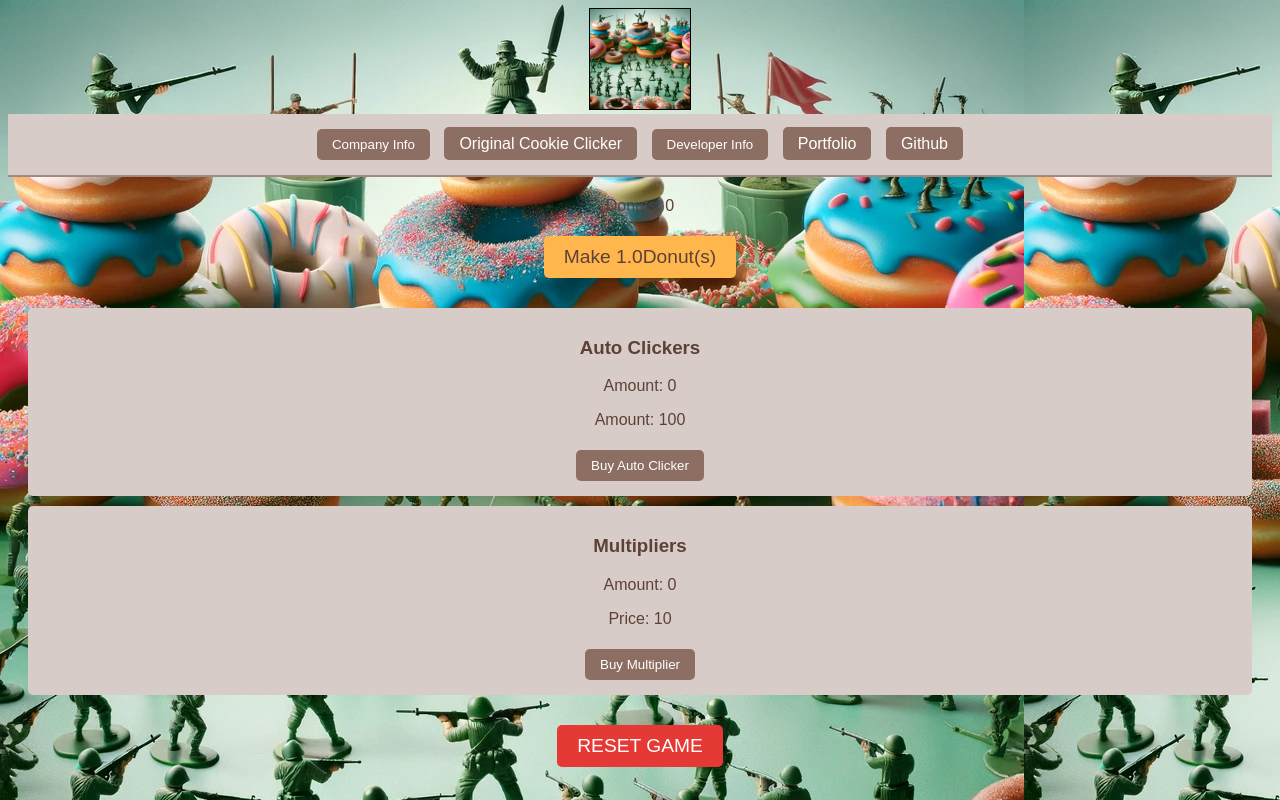
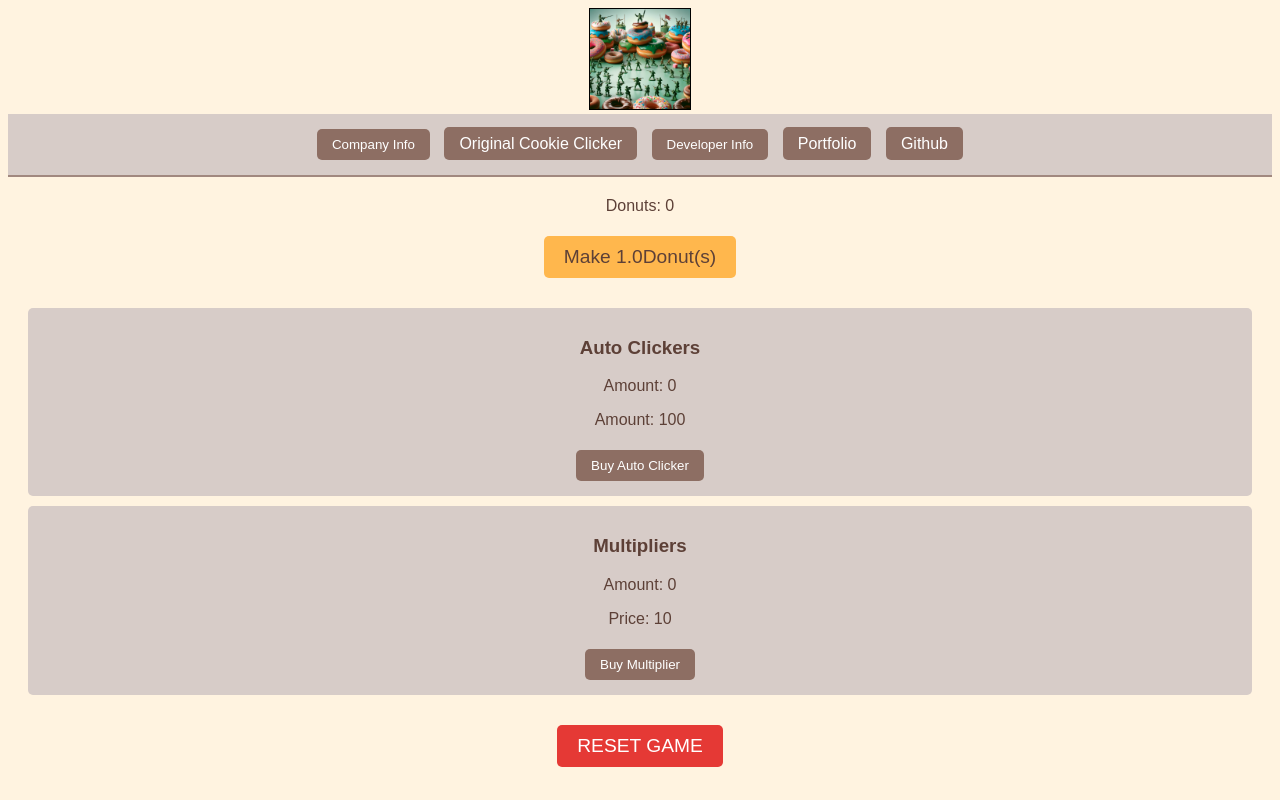
Before and after one commit to JacobBrown0811/Donut-Maker-, a plain HTML site: page index.html in a window 1280 px wide. Drawn offline with Linux system fonts and the light colour scheme.

Commit message:
changed appearance Removed background image that was causing sight problems

```diff
--- a/style.css
+++ b/style.css
@@ -10,7 +10,10 @@ body {
     background-color: #fff3e0;
     color: #5d4037;
     text-align: center;
-    background-image: url(/images/ef356a97-9765-4a4d-bdd6-dbb80b718daa.webp)
+    /* background-image: url(/images/ef356a97-9765-4a4d-bdd6-dbb80b718daa.webp);
+    background-size: contain;
+    background-repeat: no-repeat;
+     */
 }
 
 img {
```
